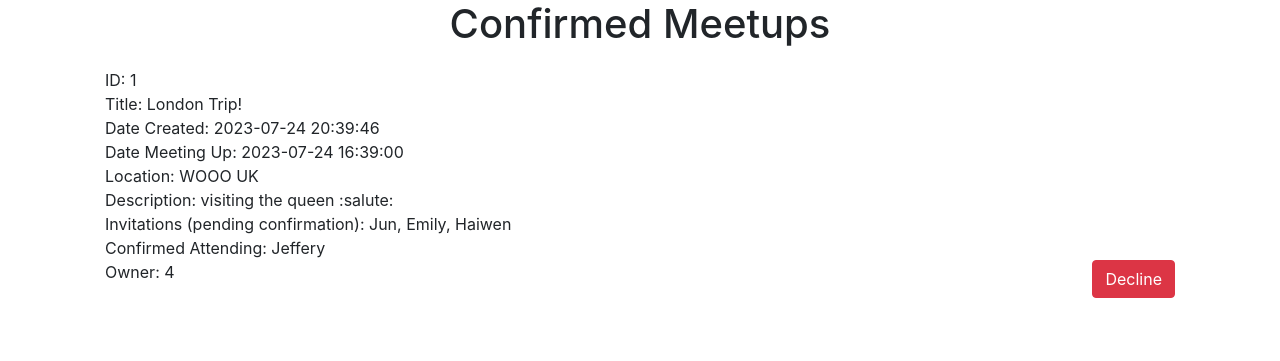
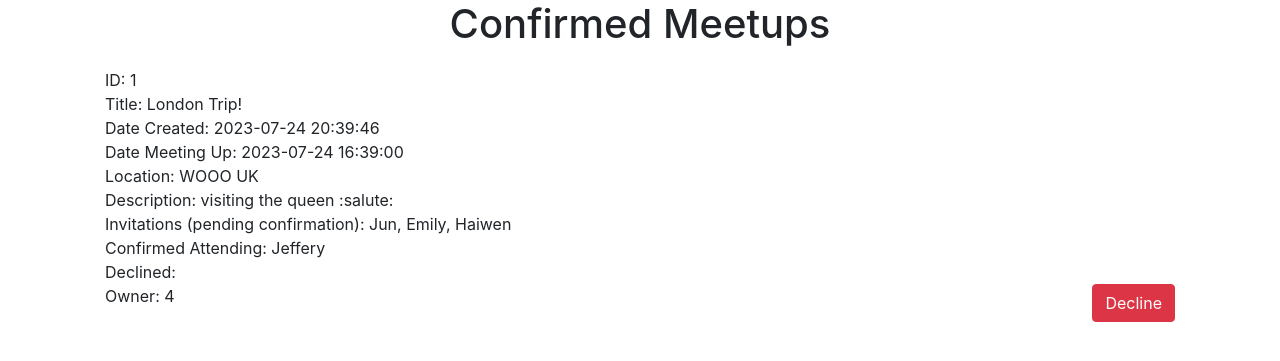
Before and after one commit to Jeffery05/MeetUp, a Flask app: page /confirmed in a window 1280 px wide. Shown: the part 56-417 px from the top of the page. Run offline with Flask 3, Linux system fonts and the light colour scheme; a user stored in the database is signed in; some libraries are stand-ins or nearby versions.

Commit message:
migrated the database to show the list of people that declined & added the delete and transfer ownership buttons

```diff
--- a/website/models.py
+++ b/website/models.py
@@ -26,4 +26,5 @@ class Meetup(db.Model):
     description = db.Column(db.String(10000))
     invitations = db.Column(db.String(10000))
     confirmed = db.Column(db.String(10000))
-    owner = db.Column(db.String(10000))
+    declined = db.Column(db.String(10000))
+    owner = db.Column(db.Integer)
--- a/website/templates/confirmed.html
+++ b/website/templates/confirmed.html
@@ -14,6 +14,7 @@
             Description: {{meetup.description}}<br>
             Invitations (pending confirmation): {{inviteList[ns.inviteNumber]}}<br>
             Confirmed Attending: {{confirmationList[ns.inviteNumber]}}<br>
+            Declined: {{meetup.declined}}<br>
             Owner: {{meetup.owner}}
             <button type = "button" class = "btn btn-danger float-right" onClick="confirmDeclineMeetup({{meetup.id}})">
                 <span aria-hidden="true">Decline</span>
--- a/website/views.py
+++ b/website/views.py
@@ -17,8 +17,7 @@ def home():
         location = request.form.get('location')
         description = request.form.get('description')
         invitations = request.form.get('invitations')
-        new_meetup = Meetup(date_meetup=date, title=title, location=location, description=description, invitations=invitations, confirmed = '', owner=current_user.first_name)
-
+        new_meetup = Meetup(date_meetup=date, title=title, location=location, description=description, invitations=invitations, confirmed = '', declined = '', owner=current_user.id)
 
         no_error = True
         attendees = invitations.split(' ')
@@ -67,10 +66,8 @@ def view_meetups():
                 else:
                     invites  = invites + ", " + user.first_name
     inviteList = invites.split("   ")
-    print(inviteList)
     confirmationList = confirmation.split("   ")
 
-    print(confirmSearch)
     return render_template("view_meetups.html", user=current_user, inviteList = inviteList, confirmSearch = confirmSearch, confirmationList = confirmationList)
 
 @views.route('/confirmed', methods=['GET', 'POST'])
@@ -128,7 +125,11 @@ def decline_meetup():
     meetup = Meetup.query.get(meetupId)
     if meetup:
         current_user.meetups.remove(meetup)
+        if meetup.declined == "":
+            meetup.declined = current_user.first_name
+        else:
+            meetup.declined = meetup.declined + ", " + current_user.first_name
         db.session.commit()
-        flash("Meetup declined.", category = 'error')
+        flash("\"" + meetup.title + "\" meetup declined.", category = 'error')
 
     return jsonify({})
```
Also changed, not shown: website/templates/view_meetups.html (+10 -0 lines), instance/database.db.
